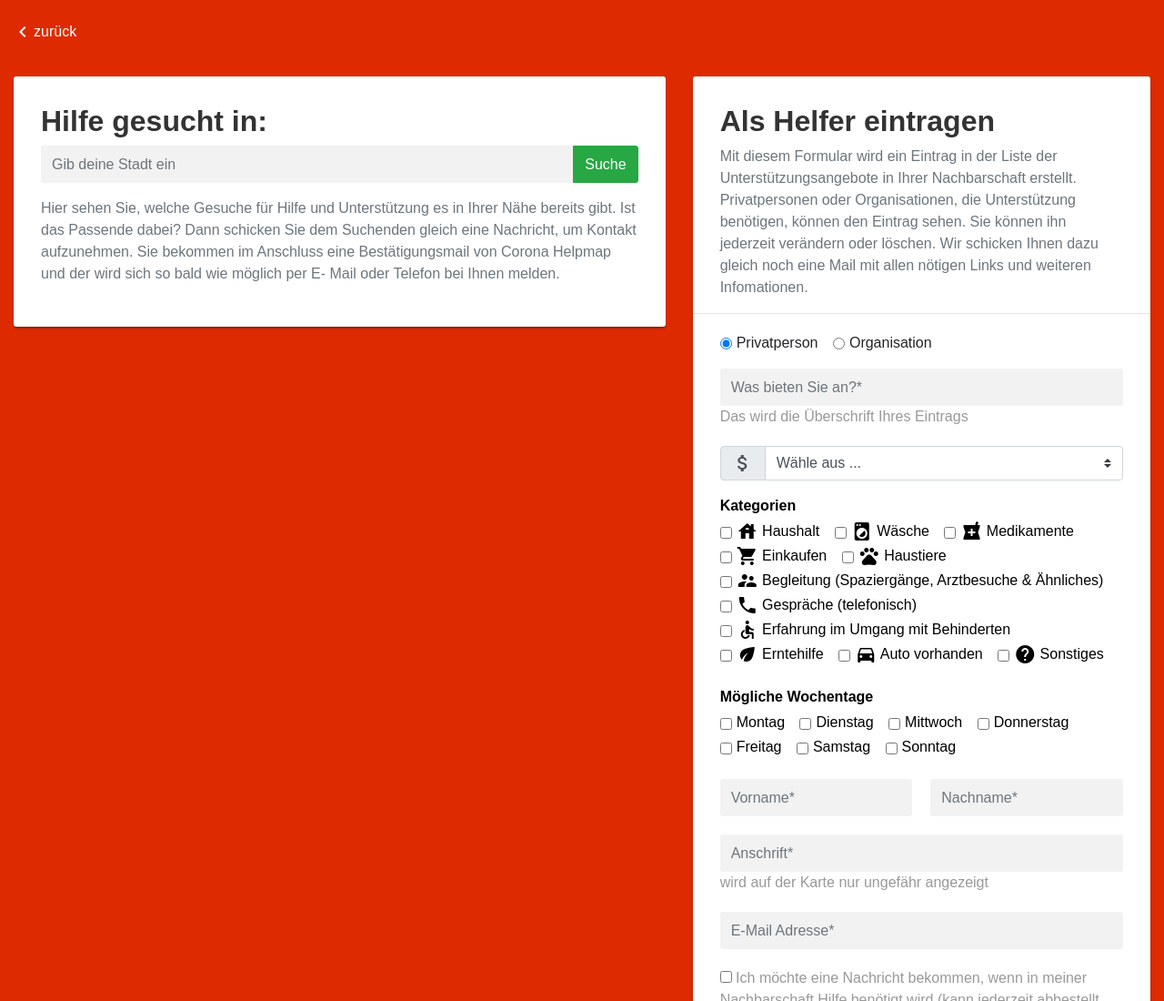
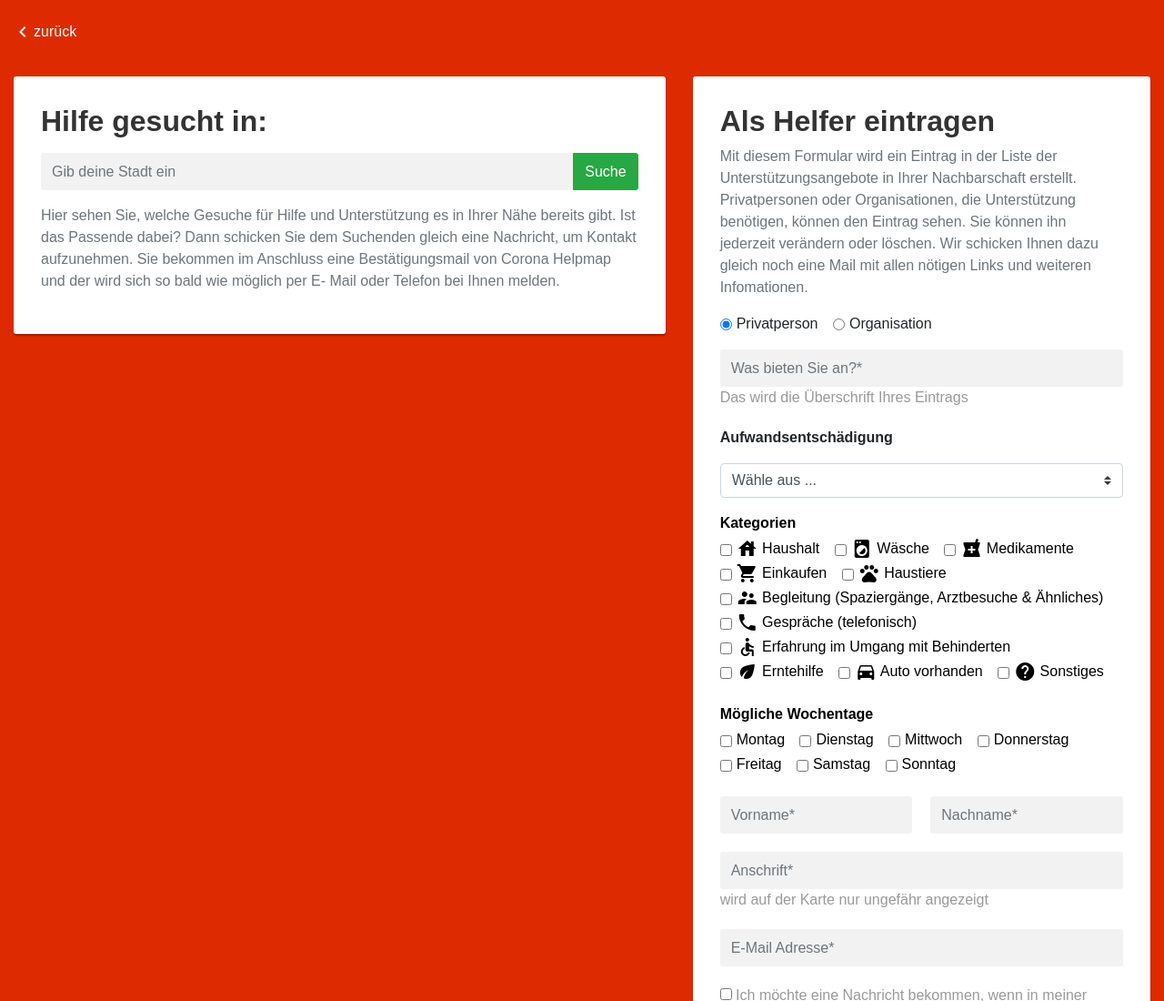
Before and after one commit to nexusai/coronahelpmap, a website: page CoronaHelp/public/helper.html in a window 1280 px wide. Shown: the top 1100 px of the page at 91% size. Drawn offline with nearby package versions, Linux system fonts and the light colour scheme; some packages are replaced by stand-ins of ours; no server answers; a web font is replaced by a local one.

Commit message:
some styling changes

```diff
--- a/CoronaHelp/public/helper.html
+++ b/CoronaHelp/public/helper.html
@@ -163,7 +163,7 @@
         <div class="col-12 col-lg-7">
             <div class="list-view">
 
-                <h2>Hilfe gesucht in: <div class="input-group mb-3 mt-2">
+                <h2>Hilfe gesucht in: <div class="input-group mb-3 mt-3">
                        <input id="searchCity" type="search" class="form-control search" placeholder="Gib deine Stadt ein"
                            aria-label="Recipient's username" aria-describedby="searchCity-button">
                        <div class="input-group-append">
@@ -190,7 +190,7 @@
                         benötigen, können den Eintrag sehen. Sie können ihn jederzeit verändern oder
                         löschen. Wir schicken Ihnen dazu gleich noch eine Mail mit allen nötigen Links und
                         weiteren Infomationen.</p>
-                    <hr>
+
                     <!-- Type of Helper -->
                     <div class="form-check form-check-inline mb-3">
                         <input class="form-check-input" type="radio" name="typeOfPerson" id="private"
@@ -209,11 +209,8 @@
                             Das wird die Überschrift Ihres Eintrags
                     </div>
                     <!-- Bezahlung -->
+                    <p class="text-body"><strong>Aufwandsentschädigung</strong></p>
                     <div class="input-group mb-3">
-                        <div class="input-group-prepend">
-                            <label class="input-group-text" for="paid">
-                                <i class="material-icons">attach_money</i></label>
-                        </div>
                         <select class="custom-select" id="paid">
                             <option selected>Wähle aus ...</option>
                             <option value="paid">Ich möchte bezahlt werden</option>
```
